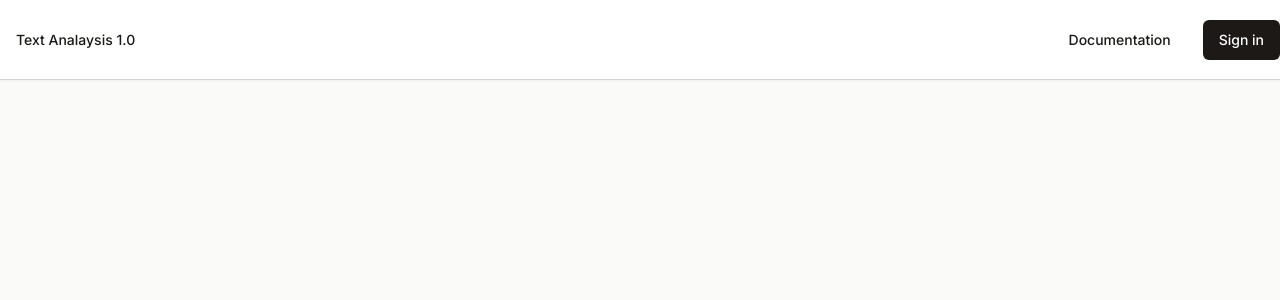
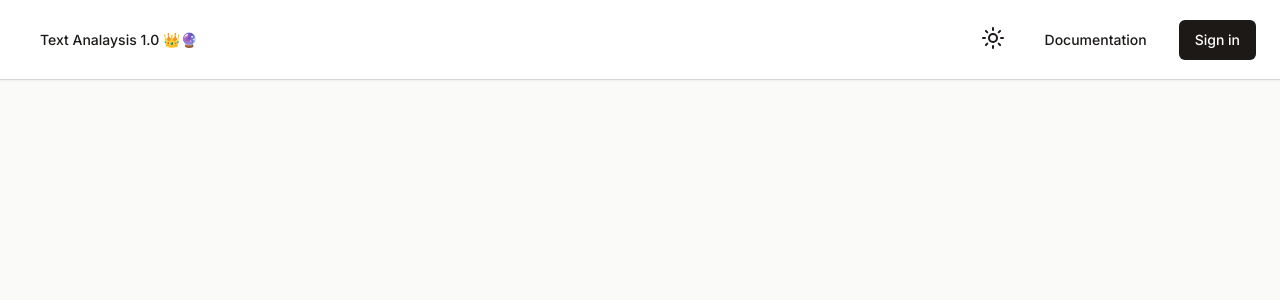
Before and after one commit to Darkrove/email-validator-api, a Next.js app: page / in a window 1280 px wide. Shown: the top 300 px of the page. Built offline with nearby package versions, Linux system fonts and the light colour scheme; no server answers.

Commit message:
add: toggle theme

```diff
--- /dev/null
+++ b/src/components/Icons.tsx
@@ -0,0 +1,11 @@
+import { ChevronLeft, ChevronRight, Moon, Sun, Laptop } from 'lucide-react'
+
+export const Icons = {
+  ChevronLeft,
+  ChevronRight,
+  Sun,
+  Moon,
+  Laptop,
+}
+
+export default Icons
--- a/src/components/Navbar.tsx
+++ b/src/components/Navbar.tsx
@@ -5,6 +5,7 @@
 import SignInButton from "@/ui/SignInButton";
 import SignOutButton from "@/ui/SignOutButton";
 import { buttonVariants } from "@/ui/Button";
+import { ThemeToggle } from "@/components/ThemeToggle";
 
 const Navbar = async () => {
   const session = await getServerSession();
@@ -12,11 +13,13 @@
     <div className="fixed backdrop-blur-sm bg-white/75 dark:bg-stone-900 z-50 top-0 left-0 right-0 h-20 border-b border-stone-300 dark:border-stone-700 shadow-sm flex items-center justify-between">
       <div className="container max-w-7xl mx-auto w-full flex justify-between items-center">
         <Link href="/" className={buttonVariants({ variant: "link" })}>
-          Text Analaysis 1.0
+          Text Analaysis 1.0 👑🔮
         </Link>
-        <div className="md:hidden">{/* <ThemeToggle /> */}</div>
+        <div className="md:hidden">
+          <ThemeToggle />
+        </div>
         <div className="hidden md:flex gap-4">
-          {/* <ThemeToggle /> */}
+          <ThemeToggle />
           <Link
             href="/documentation"
             className={buttonVariants({ variant: "ghost" })}
--- /dev/null
+++ b/src/components/ThemeToggle.tsx
@@ -0,0 +1,43 @@
+"use client";
+
+import * as React from "react";
+import { useTheme } from "next-themes";
+
+import { Icons } from "@/components/Icons";
+import { Button } from "@/components/ui/Button";
+import {
+  DropdownMenu,
+  DropdownMenuContent,
+  DropdownMenuItem,
+  DropdownMenuTrigger,
+} from "@/components/ui/DropdownMenu";
+
+export function ThemeToggle() {
+  const { setTheme } = useTheme();
+
+  return (
+    <DropdownMenu>
+      <DropdownMenuTrigger asChild>
+        <Button variant="ghost" size="sm">
+          <Icons.Sun className="rotate-0 scale-100 transition-all hover:text-stone-900 dark:-rotate-90 dark:scale-0 dark:text-stone-400 dark:hover:text-stone-100" />
+          <Icons.Moon className="absolute rotate-90 scale-0 transition-all hover:text-stone-900 dark:rotate-0 dark:scale-100 dark:text-stone-400 dark:hover:text-stone-100" />
+          <span className="sr-only">Toggle theme</span>
+        </Button>
+      </DropdownMenuTrigger>
+      <DropdownMenuContent align="end" forceMount>
+        <DropdownMenuItem onClick={() => setTheme("light")}>
+          <Icons.Sun className="mr-2 h-4 w-4" />
+          <span>Light</span>
+        </DropdownMenuItem>
+        <DropdownMenuItem onClick={() => setTheme("dark")}>
+          <Icons.Moon className="mr-2 h-4 w-4" />
+          <span>Dark</span>
+        </DropdownMenuItem>
+        <DropdownMenuItem onClick={() => setTheme("system")}>
+          <Icons.Laptop className="mr-2 h-4 w-4" />
+          <span>System</span>
+        </DropdownMenuItem>
+      </DropdownMenuContent>
+    </DropdownMenu>
+  );
+}
--- /dev/null
+++ b/src/components/ui/DropdownMenu.tsx
@@ -0,0 +1,203 @@
+"use client";
+
+import * as React from "react";
+import * as DropdownMenuPrimitive from "@radix-ui/react-dropdown-menu";
+import { Check, ChevronRight, Circle } from "lucide-react";
+
+import { cn } from "@/lib/utils";
+
+const DropdownMenu = DropdownMenuPrimitive.Root;
+
+const DropdownMenuTrigger = DropdownMenuPrimitive.Trigger;
+
+const DropdownMenuGroup = DropdownMenuPrimitive.Group;
+
+const DropdownMenuPortal = DropdownMenuPrimitive.Portal;
+
+const DropdownMenuSub = DropdownMenuPrimitive.Sub;
+
+const DropdownMenuRadioGroup = DropdownMenuPrimitive.RadioGroup;
+
+const DropdownMenuSubTrigger = React.forwardRef<
+  React.ElementRef<typeof DropdownMenuPrimitive.SubTrigger>,
+  React.ComponentPropsWithoutRef<typeof DropdownMenuPrimitive.SubTrigger> & {
+    inset?: boolean;
+  }
+>(({ className, inset, children, ...props }, ref) => (
+  <DropdownMenuPrimitive.SubTrigger
+    ref={ref}
+    className={cn(
+      "flex cursor-default select-none items-center rounded-sm py-1.5 px-2 text-sm font-medium outline-none focus:bg-stone-100 data-[state=open]:bg-stone-100 dark:focus:bg-stone-700 dark:data-[state=open]:bg-stone-700",
+      inset && "pl-8",
+      className
+    )}
+    {...props}
+  >
+    {children}
+    <ChevronRight className="ml-auto h-4 w-4" />
+  </DropdownMenuPrimitive.SubTrigger>
+));
+DropdownMenuSubTrigger.displayName =
+  DropdownMenuPrimitive.SubTrigger.displayName;
+
+const DropdownMenuSubContent = React.forwardRef<
+  React.ElementRef<typeof DropdownMenuPrimitive.SubContent>,
+  React.ComponentPropsWithoutRef<typeof DropdownMenuPrimitive.SubContent>
+>(({ className, ...props }, ref) => (
+  <DropdownMenuPrimitive.SubContent
+    ref={ref}
+    className={cn(
+      "z-50 min-w-[8rem] overflow-hidden rounded-md border border-stone-100 bg-white p-1 text-stone-700 shadow-md animate-in slide-in-from-left-1 dark:border-stone-800 dark:bg-stone-800 dark:text-stone-400",
+      className
+    )}
+    {...props}
+  />
+));
+DropdownMenuSubContent.displayName =
+  DropdownMenuPrimitive.SubContent.displayName;
+
+const DropdownMenuContent = React.forwardRef<
+  React.ElementRef<typeof DropdownMenuPrimitive.Content>,
+  React.ComponentPropsWithoutRef<typeof DropdownMenuPrimitive.Content>
+>(({ className, sideOffset = 4, ...props }, ref) => (
+  <DropdownMenuPrimitive.Portal>
+    <DropdownMenuPrimitive.Content
+      ref={ref}
+      sideOffset={sideOffset}
+      className={cn(
+        "z-50 min-w-[8rem] overflow-hidden rounded-md border border-stone-100 bg-white p-1 text-stone-700 shadow-md animate-in data-[side=right]:slide-in-from-left-2 data-[side=left]:slide-in-from-right-2 data-[side=bottom]:slide-in-from-top-2 data-[side=top]:slide-in-from-bottom-2 dark:border-stone-800 dark:bg-stone-800 dark:text-stone-400",
+        className
+      )}
+      {...props}
+    />
+  </DropdownMenuPrimitive.Portal>
+));
+DropdownMenuContent.displayName = DropdownMenuPrimitive.Content.displayName;
+
+const DropdownMenuItem = React.forwardRef<
+  React.ElementRef<typeof DropdownMenuPrimitive.Item>,
+  React.ComponentPropsWithoutRef<typeof DropdownMenuPrimitive.Item> & {
+    inset?: boolean;
+  }
+>(({ className, inset, ...props }, ref) => (
+  <DropdownMenuPrimitive.Item
+    ref={ref}
+    className={cn(
+      "relative flex cursor-default text-base md:text-sm select-none items-center rounded-sm py-1.5 px-2 font-medium outline-none focus:bg-stone-100 data-[disabled]:pointer-events-none data-[disabled]:opacity-50 dark:focus:bg-stone-700",
+      inset && "pl-8",
+      className
+    )}
+    {...props}
+  />
+));
+DropdownMenuItem.displayName = DropdownMenuPrimitive.Item.displayName;
+
+const DropdownMenuCheckboxItem = React.forwardRef<
+  React.ElementRef<typeof DropdownMenuPrimitive.CheckboxItem>,
+  React.ComponentPropsWithoutRef<typeof DropdownMenuPrimitive.CheckboxItem>
+>(({ className, children, checked, ...props }, ref) => (
+  <DropdownMenuPrimitive.CheckboxItem
+    ref={ref}
+    className={cn(
+      "relative flex cursor-default select-none items-center rounded-sm py-1.5 pl-8 pr-2 text-sm font-medium outline-none focus:bg-stone-100 data-[disabled]:pointer-events-none data-[disabled]:opacity-50 dark:focus:bg-stone-700",
+      className
+    )}
+    checked={checked}
+    {...props}
+  >
+    <span className="absolute left-2 flex h-3.5 w-3.5 items-center justify-center">
+      <DropdownMenuPrimitive.ItemIndicator>
+        <Check className="h-4 w-4" />
+      </DropdownMenuPrimitive.ItemIndicator>
+    </span>
+    {children}
+  </DropdownMenuPrimitive.CheckboxItem>
+));
+DropdownMenuCheckboxItem.displayName =
+  DropdownMenuPrimitive.CheckboxItem.displayName;
+
+const DropdownMenuRadioItem = React.forwardRef<
+  React.ElementRef<typeof DropdownMenuPrimitive.RadioItem>,
+  React.ComponentPropsWithoutRef<typeof DropdownMenuPrimitive.RadioItem>
+>(({ className, children, ...props }, ref) => (
+  <DropdownMenuPrimitive.RadioItem
+    ref={ref}
+    className={cn(
+      "relative flex cursor-default select-none items-center rounded-sm py-1.5 pl-8 pr-2 text-sm font-medium outline-none focus:bg-stone-100 data-[disabled]:pointer-events-none data-[disabled]:opacity-50 dark:focus:bg-stone-700",
+      className
+    )}
+    {...props}
+  >
+    <span className="absolute left-2 flex h-3.5 w-3.5 items-center justify-center">
+      <DropdownMenuPrimitive.ItemIndicator>
+        <Circle className="h-2 w-2 fill-current" />
+      </DropdownMenuPrimitive.ItemIndicator>
+    </span>
+    {children}
+  </DropdownMenuPrimitive.RadioItem>
+));
+DropdownMenuRadioItem.displayName = DropdownMenuPrimitive.RadioItem.displayName;
+
+const DropdownMenuLabel = React.forwardRef<
+  React.ElementRef<typeof DropdownMenuPrimitive.Label>,
+  React.ComponentPropsWithoutRef<typeof DropdownMenuPrimitive.Label> & {
+    inset?: boolean;
+  }
+>(({ className, inset, ...props }, ref) => (
+  <DropdownMenuPrimitive.Label
+    ref={ref}
+    className={cn(
+      "px-2 py-1.5 text-sm font-semibold text-stone-900 dark:text-stone-300",
+      inset && "pl-8",
+      className
+    )}
+    {...props}
+  />
+));
+DropdownMenuLabel.displayName = DropdownMenuPrimitive.Label.displayName;
+
+const DropdownMenuSeparator = React.forwardRef<
+  React.ElementRef<typeof DropdownMenuPrimitive.Separator>,
+  React.ComponentPropsWithoutRef<typeof DropdownMenuPrimitive.Separator>
+>(({ className, ...props }, ref) => (
+  <DropdownMenuPrimitive.Separator
+    ref={ref}
+    className={cn("-mx-1 my-1 h-px bg-stone-100 dark:bg-stone-700", className)}
+    {...props}
+  />
+));
+DropdownMenuSeparator.displayName = DropdownMenuPrimitive.Separator.displayName;
+
+const DropdownMenuShortcut = ({
+  className,
+  ...props
+}: React.HTMLAttributes<HTMLSpanElement>) => {
+  return (
+    <span
+      className={cn(
+        "ml-auto text-xs tracking-widest text-stone-500",
+        className
+      )}
+      {...props}
+    />
+  );
+};
+DropdownMenuShortcut.displayName = "DropdownMenuShortcut";
+
+export {
+  DropdownMenu,
+  DropdownMenuTrigger,
+  DropdownMenuContent,
+  DropdownMenuItem,
+  DropdownMenuCheckboxItem,
+  DropdownMenuRadioItem,
+  DropdownMenuLabel,
+  DropdownMenuSeparator,
+  DropdownMenuShortcut,
+  DropdownMenuGroup,
+  DropdownMenuPortal,
+  DropdownMenuSub,
+  DropdownMenuSubContent,
+  DropdownMenuSubTrigger,
+  DropdownMenuRadioGroup,
+};
--- a/tailwind.config.js
+++ b/tailwind.config.js
@@ -1,15 +1,35 @@
+const { colors } = require('tailwindcss/colors')
+const { fontFamily } = require('tailwindcss/defaultTheme')
+
 /** @type {import('tailwindcss').Config} */
 module.exports = {
+  darkMode: ['class'],
   content: [
-    "./app/**/*.{js,ts,jsx,tsx}",
-    "./pages/**/*.{js,ts,jsx,tsx}",
-    "./components/**/*.{js,ts,jsx,tsx}",
+    './app/**/*.{js,ts,jsx,tsx}',
+    './pages/**/*.{js,ts,jsx,tsx}',
+    './components/**/*.{js,ts,jsx,tsx}',
 
     // Or if using `src` directory:
-    "./src/**/*.{js,ts,jsx,tsx}",
+    './src/**/*.{js,ts,jsx,tsx}',
   ],
   theme: {
-    extend: {},
+    container: {
+      center: true,
+      padding: '1.5rem',
+      screens: {
+        '2xl': '1360px',
+      },
+    },
+    extend: {
+      fontFamily: {
+        sans: ['var(--font-inter)', ...fontFamily.sans],
+      },
+      colors: {
+        ...colors,
+        'light-gold': '#f5bc51',
+        'dark-gold': '#533519',
+      },
+    },
   },
-  plugins: [],
+  plugins: [require('tailwindcss-animate'), require('@tailwindcss/typography')],
 }
```
